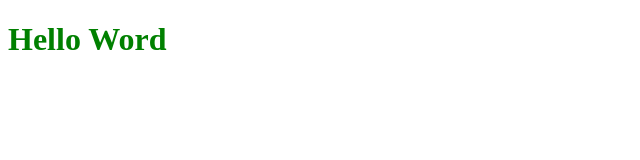
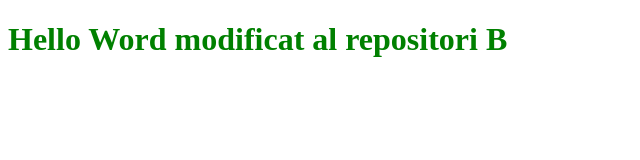
Before and after one commit to AnouarNaf/ProjecteED2, a plain HTML site: page index.html in a window 1280 px wide. Shown: the whole page, without its empty margins (0-640 px from the left). Drawn offline with Linux system fonts and the light colour scheme.

Commit message:
repositori b

```diff
--- a/index.html
+++ b/index.html
@@ -4,6 +4,6 @@
 <link rel="stylesheet" href="styles.css">
 </head>
 <body>
-<h1>Hello Word</h1>
+<h1>Hello Word modificat al repositori B</h1>
 </body>
 </html>
```
Also changed, not shown: alumne.html (added, +8 -0 lines).
